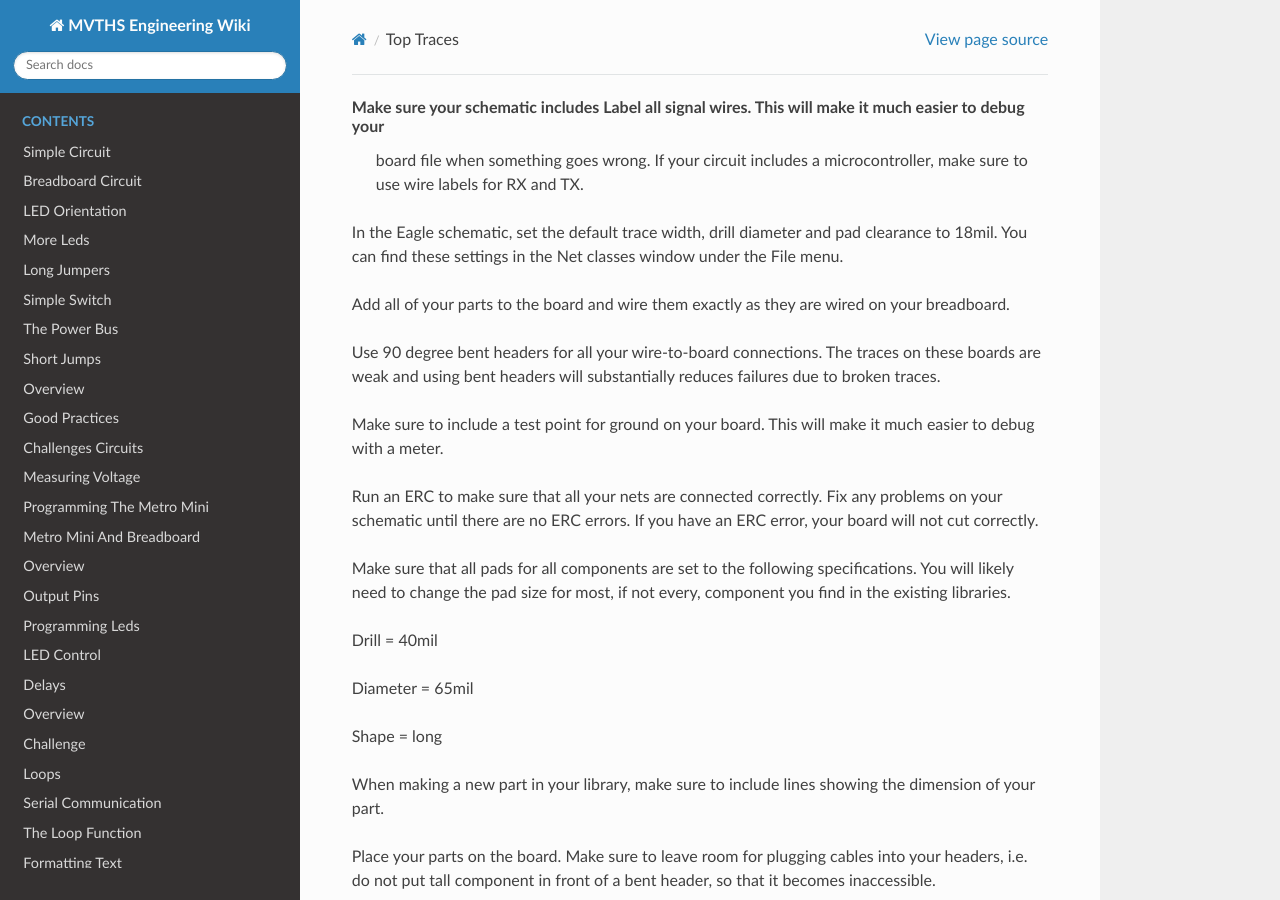
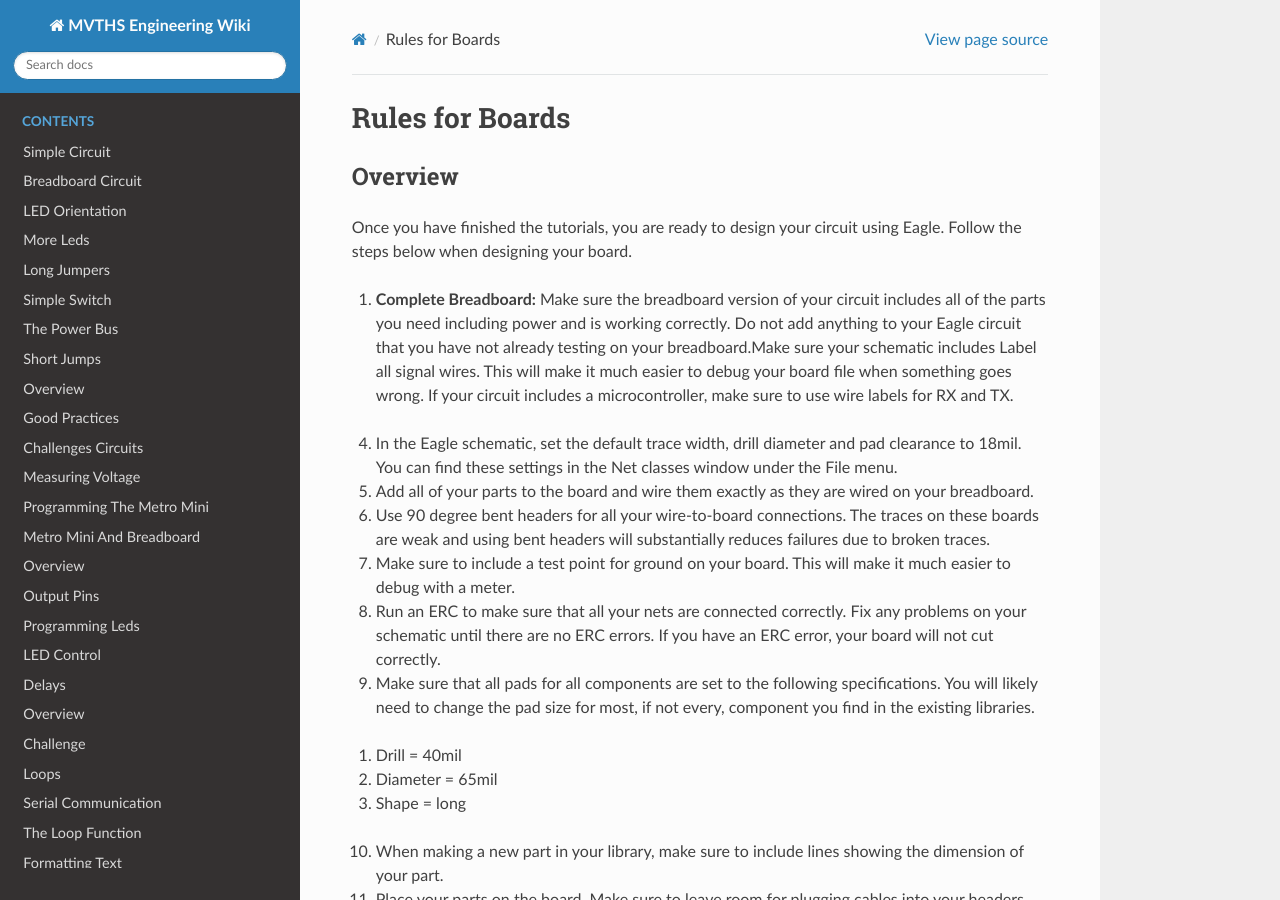
Before and after one commit to maxtkc/mvths-wiki, a Sphinx documentation site: the page built from docs/046a-rules-for-boards.rst, in a window 1280 px wide and 900 px high. Built offline with Sphinx 7.4.7 and the Read the Docs theme 2.0.0, drawn with Linux system fonts in a browser that asks for light colours; pages that are not in the unit, such as notebooks, are missing from menus.

Commit message:
Update 046a-rules-for-boards.rst

```diff
--- a/docs/046a-rules-for-boards.rst
+++ b/docs/046a-rules-for-boards.rst
@@ -1,4 +1,12 @@
-Make sure your schematic includes Label all signal wires. This will make it much easier to debug your
+Rules for Boards
+====================
+
+Overview
+--------
+
+Once you have finished the tutorials, you are ready to design your circuit using Eagle. Follow the steps below when designing your board.
+
+#. **Complete Breadboard:** Make sure the breadboard version of your circuit includes all of the parts you need including power and is working correctly. Do not add anything to your Eagle circuit that you have not already testing on your breadboard.Make sure your schematic includes Label all signal wires. This will make it much easier to debug your
    board file when something goes wrong. If your circuit includes a
    microcontroller, make sure to use wire labels for RX and TX.
 4. In the Eagle schematic, set the default trace width, drill diameter
```
